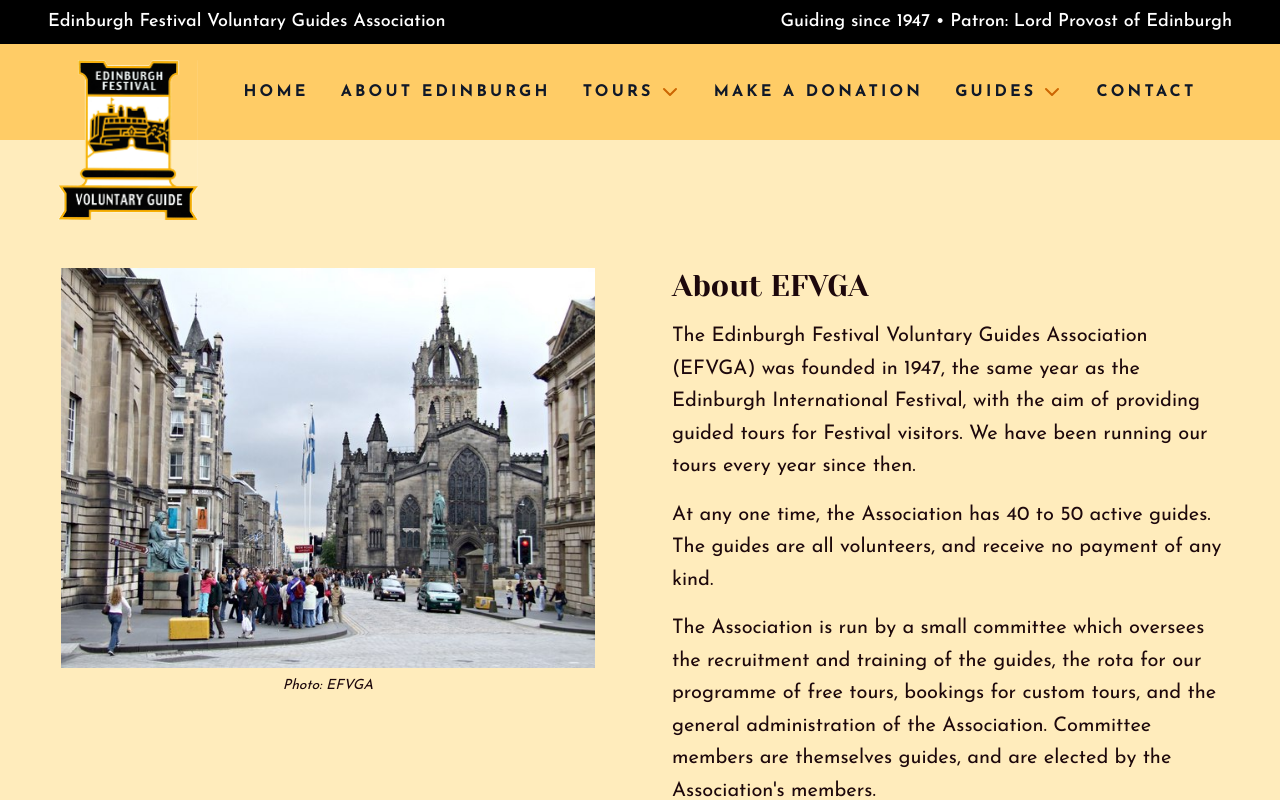
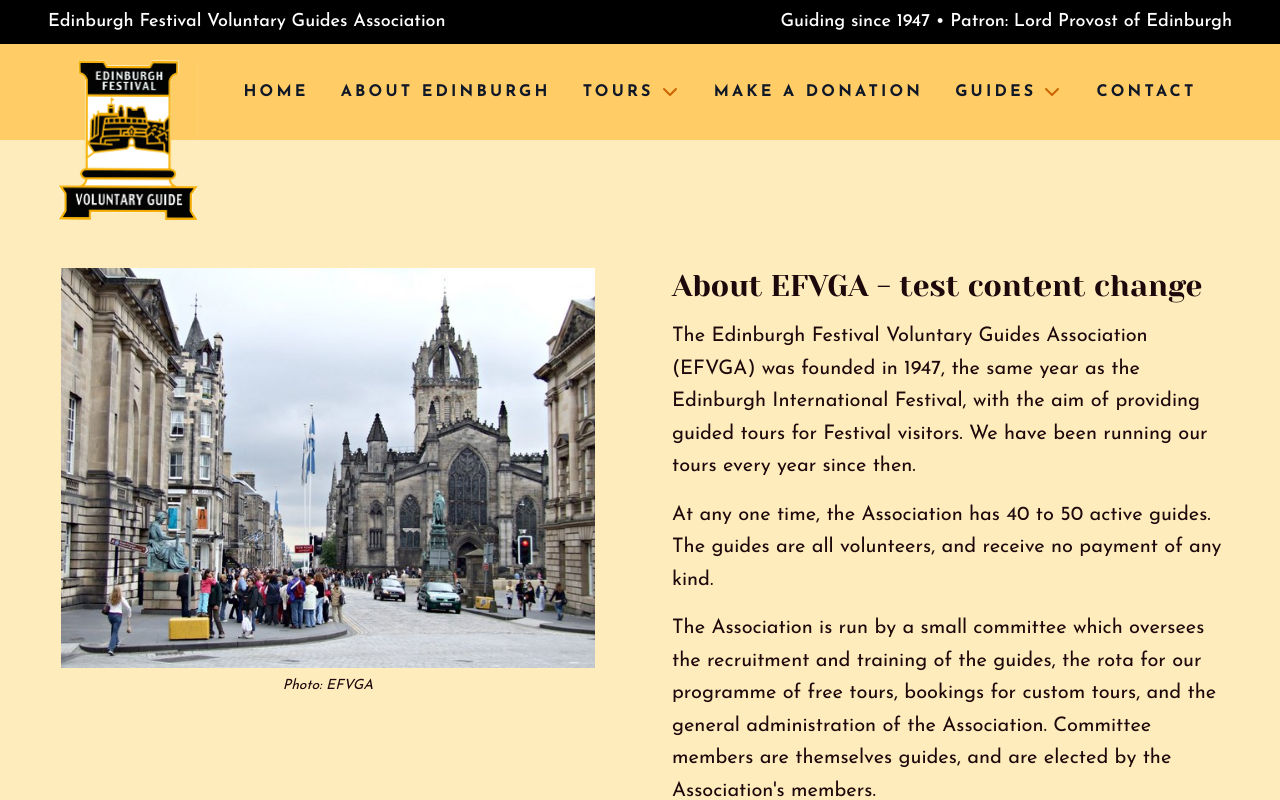
Before and after one commit to EFVGAadmin/efvga-website, a Next.js app: page /about in a window 1280 px wide. Shown: the top 800 px of the page. Built offline with nearby package versions, Linux system fonts and the light colour scheme.

Commit message:
testing content change

```diff
--- a/app/(website-pages)/about/page.tsx
+++ b/app/(website-pages)/about/page.tsx
@@ -10,7 +10,7 @@ export default function AboutPage() {
       imageAlt="Royal Mile guided tour"
       caption="Photo: EFVGA"
     >
-      <h1 className="text-3xl mb-4 font-display">About EFVGA</h1>
+      <h1 className="text-3xl mb-4 font-display">About EFVGA - test content change</h1>
       <p>
         The Edinburgh Festival Voluntary Guides Association (EFVGA) was founded
         in 1947, the same year as the Edinburgh International Festival, with the
```
